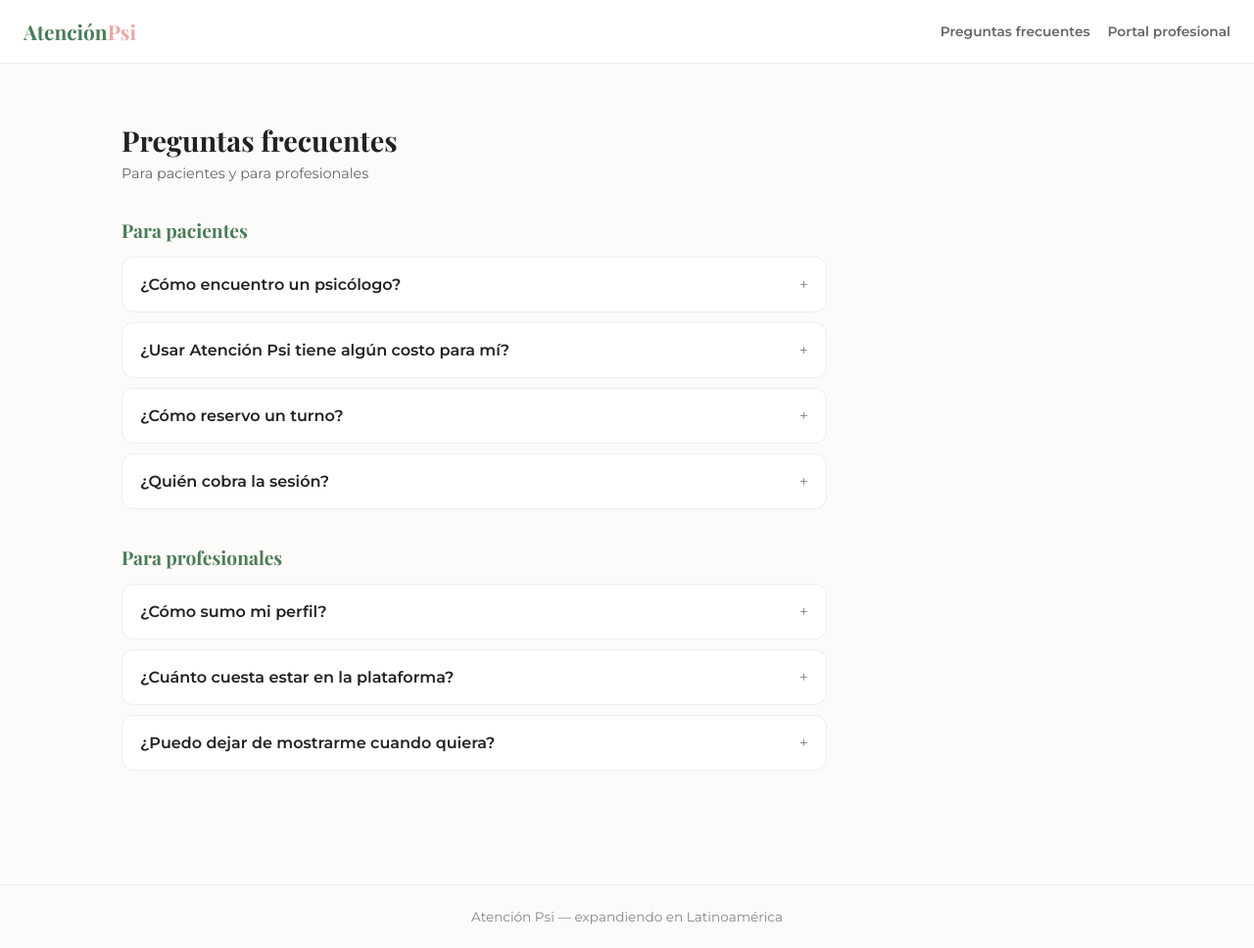
After one commit to LeandroFrattini/atencionpsi-latam, a Django app: page /faq/ in a window 1280 px wide. The commit adds this page. Shown: the whole page at 98% size. Run offline with Django 5.2, Linux system fonts and the light colour scheme; data that the repository does not hold is empty.

Commit message:
Banderas SVG reales, menú de país en el header, FAQ y nav pública
Los emoji de bandera se veían como texto plano (PE/UY) en vez de la
bandera en Windows, así que se reemplazan por SVG propios en
static/img/flags/ (Perú, Uruguay, Chile, Colombia y México, listos
para cuando se activen los próximos países). Pais.bandera_svg
resuelve el path según el código ISO.

Agrega navegación real al sitio, que hasta ahora no tenía forma de
llegar a nada fuera del buscador: menú de país en el header (con
banderas, visible desde cualquier página vía un context processor),
"¿Sos psicólogo/a? Sumate" que lleva al registro del país actual,
"Portal profesional" al login, y una página de Preguntas Frecuentes
nueva con lo básico para pacientes y profesionales.

```diff
--- a/atencionpsi_latam/settings.py
+++ b/atencionpsi_latam/settings.py
@@ -103,6 +103,7 @@ TEMPLATES = [
                 'django.template.context_processors.request',
                 'django.contrib.auth.context_processors.auth',
                 'django.contrib.messages.context_processors.messages',
+                'directorio.context_processors.paises_activos',
             ],
         },
     },
--- /dev/null
+++ b/directorio/context_processors.py
@@ -0,0 +1,5 @@
+from .models import Pais
+
+
+def paises_activos(request):
+    return {'paises_activos': Pais.objects.filter(activo=True)}
--- a/directorio/urls.py
+++ b/directorio/urls.py
@@ -4,6 +4,7 @@ from . import views
 
 urlpatterns = [
     path('', views.hub, name='hub'),
+    path('faq/', views.faq, name='faq'),
     path('<slug:pais_slug>/', views.buscador_pais, name='buscador_pais'),
     path('<slug:pais_slug>/p/<int:pk>/', views.detalle_psicologo, name='detalle_psicologo'),
 ]
--- a/directorio/views.py
+++ b/directorio/views.py
@@ -7,6 +7,10 @@ from .models import Orientacion, Pais, Psicologo, Publico
 def hub(request):
     paises = Pais.objects.filter(activo=True)
     return render(request, 'directorio/hub.html', {'paises': paises})
+
+
+def faq(request):
+    return render(request, 'directorio/faq.html')
 
 
 def buscador_pais(request, pais_slug):
--- a/static/css/base.css
+++ b/static/css/base.css
@@ -15,8 +15,12 @@
 
 * { box-sizing: border-box; }
 
+html { height: 100%; }
 body {
     margin: 0;
+    min-height: 100%;
+    display: flex;
+    flex-direction: column;
     background: var(--crema);
     color: var(--texto);
     font-family: 'Montserrat', sans-serif;
@@ -30,22 +34,71 @@ h1, h2, h3, .logo {
 a { color: inherit; text-decoration: none; }
 
 .topbar {
+    display: flex;
+    align-items: center;
+    justify-content: space-between;
     padding: 18px 24px;
     border-bottom: 1px solid var(--borde);
     background: #fff;
+    flex-shrink: 0;
 }
 
 .logo { font-size: 1.3rem; font-weight: 700; color: var(--texto-titulo); }
 .logo .v { color: var(--verde-oscuro); }
 .logo .r { color: var(--rosa-medio); }
 
+.topbar-nav { display: flex; align-items: center; gap: 18px; flex-wrap: wrap; }
+.topbar-link { font-size: 0.86rem; font-weight: 600; color: var(--texto-secundario); }
+.topbar-link:hover { color: var(--texto-titulo); }
+.topbar-link-cta {
+    background: var(--verde-suave); color: var(--verde-oscuro);
+    padding: 8px 14px; border-radius: 999px;
+}
+.topbar-link-cta:hover { color: var(--verde-oscuro); background: #dcedde; }
+
+.bandera-icono {
+    display: inline-block; vertical-align: middle;
+    width: 20px; height: 14px; border-radius: 2px;
+    object-fit: cover; margin-right: 2px;
+}
+.bandera-icono-titulo { width: 30px; height: 20px; border-radius: 3px; margin-right: 8px; }
+
+.pais-switcher { position: relative; }
+.pais-switcher summary {
+    list-style: none;
+    display: flex; align-items: center; gap: 6px;
+    padding: 8px 14px;
+    border: 1px solid var(--borde);
+    border-radius: 999px;
+    font-size: 0.85rem; font-weight: 600; color: var(--texto-titulo);
+    cursor: pointer;
+}
+.pais-switcher summary::-webkit-details-marker { display: none; }
+.pais-switcher[open] summary { border-color: var(--verde-medio); }
+.pais-switcher-menu {
+    position: absolute; top: calc(100% + 8px); right: 0;
+    background: #fff; border: 1px solid var(--borde); border-radius: 12px;
+    box-shadow: 0 12px 28px rgba(74,60,45,0.14);
+    padding: 6px; min-width: 170px; z-index: 20;
+}
+.pais-switcher-item {
+    display: flex; align-items: center; gap: 8px;
+    padding: 9px 12px; border-radius: 8px; font-size: 0.9rem; font-weight: 600;
+    color: var(--texto);
+}
+.pais-switcher-item:hover { background: var(--verde-suave); }
+.pais-switcher-item-actual { color: var(--verde-oscuro); background: var(--verde-suave); }
+
 main {
+    flex: 1 0 auto;
+    width: 100%;
     max-width: 1080px;
     margin: 0 auto;
     padding: 40px 24px 80px;
 }
 
 .footer {
+    flex-shrink: 0;
     text-align: center;
     padding: 24px;
     color: var(--texto-tenue);
@@ -96,7 +149,14 @@ main {
 }
 .pais-card:hover { transform: translateY(-4px); box-shadow: 0 14px 32px rgba(74,60,45,0.12); border-color: transparent; }
 .pais-card:hover::before { opacity: 1; }
-.pais-bandera { font-size: 2.6rem; display: block; margin-bottom: 12px; }
+.pais-bandera {
+    display: block;
+    width: 64px; height: 43px;
+    margin: 0 auto 14px;
+    border-radius: 6px;
+    object-fit: cover;
+    box-shadow: 0 2px 8px rgba(74,60,45,0.15);
+}
 .pais-nombre { font-weight: 600; color: var(--texto-titulo); font-size: 1.08rem; }
 .pais-vacio {
     grid-column: 1 / -1;
@@ -199,6 +259,12 @@ main {
 }
 
 .psicologo-card-botones { display: flex; flex-direction: column; gap: 9px; width: 100%; margin-top: 22px; }
+.btn-secundario-card {
+    display: block; text-align: center;
+    background: #fff; color: var(--texto-titulo); font-weight: 700;
+    border: 1px solid var(--borde);
+    padding: 12px; border-radius: 11px; font-size: 0.92rem;
+}
 .btn-ver-perfil {
     display: block; text-align: center;
     background: var(--rosa-medio); color: #fff; font-weight: 700;
@@ -393,6 +459,24 @@ main {
 .wizard-check-grande { display: inline-flex; color: var(--verde-oscuro); margin-bottom: 12px; }
 .wizard-confirmado h1 { font-size: 1.5rem; margin: 0 0 10px; }
 
+/* FAQ */
+.faq-head { margin-bottom: 36px; }
+.faq-head h1 { font-size: 1.8rem; color: var(--texto-titulo); margin-bottom: 6px; }
+.faq-grupo { max-width: 720px; margin-bottom: 36px; }
+.faq-grupo h2 { font-size: 1.2rem; color: var(--verde-oscuro); margin-bottom: 14px; }
+.faq-item {
+    background: #fff; border: 1px solid var(--borde); border-radius: 12px;
+    padding: 4px 18px; margin-bottom: 10px;
+}
+.faq-item summary {
+    padding: 14px 0; font-weight: 600; color: var(--texto-titulo);
+    cursor: pointer; list-style: none;
+}
+.faq-item summary::-webkit-details-marker { display: none; }
+.faq-item summary::after { content: '+'; float: right; color: var(--texto-tenue); font-weight: 400; }
+.faq-item[open] summary::after { content: '−'; }
+.faq-item p { margin: 0 0 16px; color: var(--texto-secundario); font-size: 0.92rem; line-height: 1.55; }
+
 @media (max-width: 480px) {
     main { padding: 28px 16px 60px; }
     .portal-card { padding: 22px; }
@@ -400,4 +484,6 @@ main {
     .wizard-card { padding: 20px; }
     .wizard-calendario-layout { grid-template-columns: 1fr; }
     .wizard-pills { display: none; }
+    .topbar { flex-direction: column; align-items: flex-start; gap: 12px; }
+    .topbar-nav { width: 100%; justify-content: space-between; }
 }
--- a/templates/base.html
+++ b/templates/base.html
@@ -8,12 +8,34 @@
     <link rel="preconnect" href="https://fonts.googleapis.com">
     <link rel="preconnect" href="https://fonts.gstatic.com" crossorigin>
     <link href="https://fonts.googleapis.com/css2?family=Playfair+Display:wght@600;700&family=Montserrat:wght@400;600;700&family=Caveat:wght@600;700&display=swap" rel="stylesheet">
-    <link rel="stylesheet" href="{% static 'css/base.css' %}?v=4">
+    <link rel="stylesheet" href="{% static 'css/base.css' %}?v=7">
     {% block extra_head %}{% endblock %}
 </head>
 <body>
     <header class="topbar">
         <a href="{% url 'hub' %}" class="logo"><span class="v">Atención</span><span class="r">Psi</span></a>
+        <nav class="topbar-nav">
+            <a href="{% url 'faq' %}" class="topbar-link">Preguntas frecuentes</a>
+            {% if pais %}
+                <a href="{% url 'portal_registro' pais.slug %}" class="topbar-link topbar-link-cta">¿Sos psicólogo/a? Sumate</a>
+            {% endif %}
+            <a href="{% url 'portal_login' %}" class="topbar-link">Portal profesional</a>
+            {% if paises_activos %}
+                <details class="pais-switcher">
+                    <summary>
+                        {% if pais %}<img src="{% static pais.bandera_svg %}" alt="" class="bandera-icono">{{ pais.nombre }}{% else %}Elegí tu país{% endif %}
+                        <svg viewBox="0 0 24 24" width="14" height="14" fill="none" stroke="currentColor" stroke-width="2.2" stroke-linecap="round" stroke-linejoin="round"><polyline points="6 9 12 15 18 9"/></svg>
+                    </summary>
+                    <div class="pais-switcher-menu">
+                        {% for pa in paises_activos %}
+                            <a href="{% url 'buscador_pais' pa.slug %}" class="pais-switcher-item{% if pais.slug == pa.slug %} pais-switcher-item-actual{% endif %}">
+                                <img src="{% static pa.bandera_svg %}" alt="" class="bandera-icono"> {{ pa.nombre }}
+                            </a>
+                        {% endfor %}
+                    </div>
+                </details>
+            {% endif %}
+        </nav>
     </header>
     <main>
         {% if messages %}
--- a/templates/directorio/buscador.html
+++ b/templates/directorio/buscador.html
@@ -1,9 +1,10 @@
 {% extends 'base.html' %}
+{% load static %}
 {% block title %}Psicólogos en {{ pais.nombre }} | Atención Psi{% endblock %}
 {% block content %}
 <div class="buscador-head">
     <a href="{% url 'hub' %}" class="volver">&larr; Todos los países</a>
-    <h1>{{ pais.bandera_emoji }} Psicólogos en {{ pais.nombre }}</h1>
+    <h1><img src="{% static pais.bandera_svg %}" alt="" class="bandera-icono bandera-icono-titulo"> Psicólogos en {{ pais.nombre }}</h1>
 </div>
 
 <form method="get" class="filtros">
@@ -81,10 +82,9 @@
                 {% endif %}
 
                 <div class="psicologo-card-botones">
+                    <a href="{% url 'detalle_psicologo' pais.slug p.pk %}" class="btn-secundario-card">Ver perfil</a>
                     {% if p.tipos_sesion.all %}
                         <a href="{% url 'reserva_tipo' pais.slug p.pk %}" class="btn-ver-perfil">Reservar turno</a>
-                    {% else %}
-                        <a href="{% url 'detalle_psicologo' pais.slug p.pk %}" class="btn-ver-perfil">Ver perfil</a>
                     {% endif %}
                     <a href="https://wa.me/{{ p.whatsapp }}" class="btn-whatsapp" target="_blank" rel="noopener">
                         <svg viewBox="0 0 24 24" width="15" height="15" fill="currentColor"><path d="M12.04 2C6.58 2 2.13 6.45 2.13 11.91c0 1.77.46 3.45 1.28 4.9L2 22l5.31-1.39a9.9 9.9 0 0 0 4.73 1.2h.01c5.46 0 9.9-4.45 9.9-9.9C21.95 6.45 17.5 2 12.04 2Zm5.8 14.02c-.24.68-1.19 1.24-1.95 1.4-.52.11-1.19.2-3.46-.74-2.9-1.2-4.77-4.15-4.92-4.34-.14-.2-1.18-1.57-1.18-3 0-1.42.75-2.12 1.02-2.41.27-.29.58-.36.78-.36h.56c.18 0 .42-.07.65.5.24.58.81 2.01.88 2.16.07.15.12.32.02.52-.1.2-.15.32-.3.5-.15.17-.31.39-.44.52-.15.15-.3.31-.13.6.17.3.76 1.26 1.64 2.04 1.13 1 2.07 1.32 2.37 1.47.3.15.48.13.65-.08.18-.2.73-.85.93-1.15.2-.29.4-.24.66-.15.27.1 1.7.8 1.99.95.29.15.48.22.55.34.07.13.07.72-.17 1.4Z"/></svg>
--- /dev/null
+++ b/templates/directorio/faq.html
@@ -0,0 +1,44 @@
+{% extends 'base.html' %}
+{% block title %}Preguntas frecuentes | Atención Psi{% endblock %}
+{% block content %}
+<div class="faq-head">
+    <h1>Preguntas frecuentes</h1>
+    <p class="wizard-subtitulo">Para pacientes y para profesionales</p>
+</div>
+
+<div class="faq-grupo">
+    <h2>Para pacientes</h2>
+    <details class="faq-item">
+        <summary>¿Cómo encuentro un psicólogo?</summary>
+        <p>Elegí tu país en el menú de arriba, filtrá por modalidad, ciudad, orientación o a quién atiende, y entrá al perfil del profesional que te interese.</p>
+    </details>
+    <details class="faq-item">
+        <summary>¿Usar Atención Psi tiene algún costo para mí?</summary>
+        <p>No, buscar y contactar profesionales es gratis. Vos acordás el costo de la sesión directamente con el psicólogo o psicóloga que elijas.</p>
+    </details>
+    <details class="faq-item">
+        <summary>¿Cómo reservo un turno?</summary>
+        <p>En los perfiles que tienen la opción habilitada vas a ver el botón "Reservar turno": elegís el tipo de sesión, el horario, dejás tus datos y confirmás. Si el profesional no tiene turnos online todavía, podés escribirle directo por WhatsApp.</p>
+    </details>
+    <details class="faq-item">
+        <summary>¿Quién cobra la sesión?</summary>
+        <p>El pago se coordina directamente con el profesional (efectivo, transferencia, etc.) -- Atención Psi no procesa cobros de sesiones.</p>
+    </details>
+</div>
+
+<div class="faq-grupo">
+    <h2>Para profesionales</h2>
+    <details class="faq-item">
+        <summary>¿Cómo sumo mi perfil?</summary>
+        <p>Elegí tu país y tocá "¿Sos psicólogo/a? Sumate" arriba. Creás tu cuenta, activás tu suscripción y completás tu perfil (foto, descripción, formación, matrícula) -- vos decidís cuándo publicarlo.</p>
+    </details>
+    <details class="faq-item">
+        <summary>¿Cuánto cuesta estar en la plataforma?</summary>
+        <p>Es una suscripción mensual. El monto exacto lo vas a ver al momento de activarla, según tu país.</p>
+    </details>
+    <details class="faq-item">
+        <summary>¿Puedo dejar de mostrarme cuando quiera?</summary>
+        <p>Sí, desde tu cuenta podés despublicar tu perfil en cualquier momento (por ejemplo, si te tomás vacaciones) y volver a publicarlo cuando quieras.</p>
+    </details>
+</div>
+{% endblock %}
--- a/templates/directorio/hub.html
+++ b/templates/directorio/hub.html
@@ -1,4 +1,5 @@
 {% extends 'base.html' %}
+{% load static %}
 {% block title %}Atención Psi | Elegí tu país{% endblock %}
 {% block content %}
 <div class="hub-hero">
@@ -8,7 +9,7 @@
 <div class="paises-grid">
     {% for pais in paises %}
         <a href="{% url 'buscador_pais' pais.slug %}" class="pais-card">
-            <span class="pais-bandera">{{ pais.bandera_emoji }}</span>
+            <img src="{% static pais.bandera_svg %}" alt="" class="pais-bandera">
             <span class="pais-nombre">{{ pais.nombre }}</span>
         </a>
     {% empty %}
--- a/templates/portal/registro.html
+++ b/templates/portal/registro.html
@@ -1,8 +1,9 @@
 {% extends 'base.html' %}
+{% load static %}
 {% block title %}Sumate como profesional | Atención Psi {{ pais.nombre }}{% endblock %}
 {% block content %}
 <div class="portal-card">
-    <h1>{{ pais.bandera_emoji }} Sumate a Atención Psi {{ pais.nombre }}</h1>
+    <h1><img src="{% static pais.bandera_svg %}" alt="" class="bandera-icono bandera-icono-titulo"> Sumate a Atención Psi {{ pais.nombre }}</h1>
     <p class="portal-lead">Creá tu cuenta, armá tu perfil y publicalo cuando esté listo. El próximo paso después de esto es la suscripción mensual.</p>
     <form method="post" class="portal-form">
         {% csrf_token %}
```
Also changed, not shown: directorio/models.py (+7 -0 lines), static/img/flags/cl.svg (added), static/img/flags/co.svg (added), static/img/flags/mx.svg (added), static/img/flags/pe.svg (added), static/img/flags/uy.svg (added).
